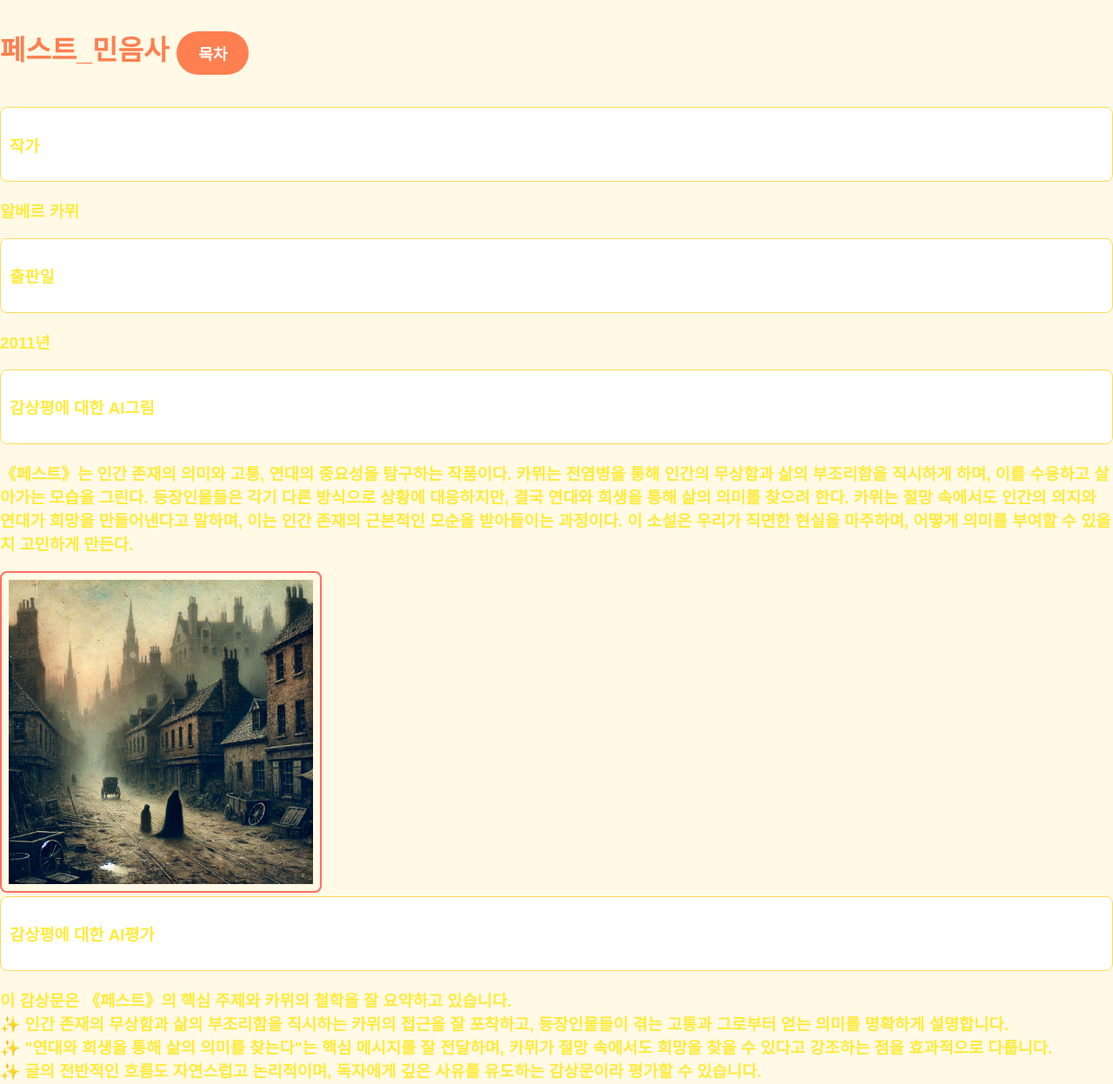
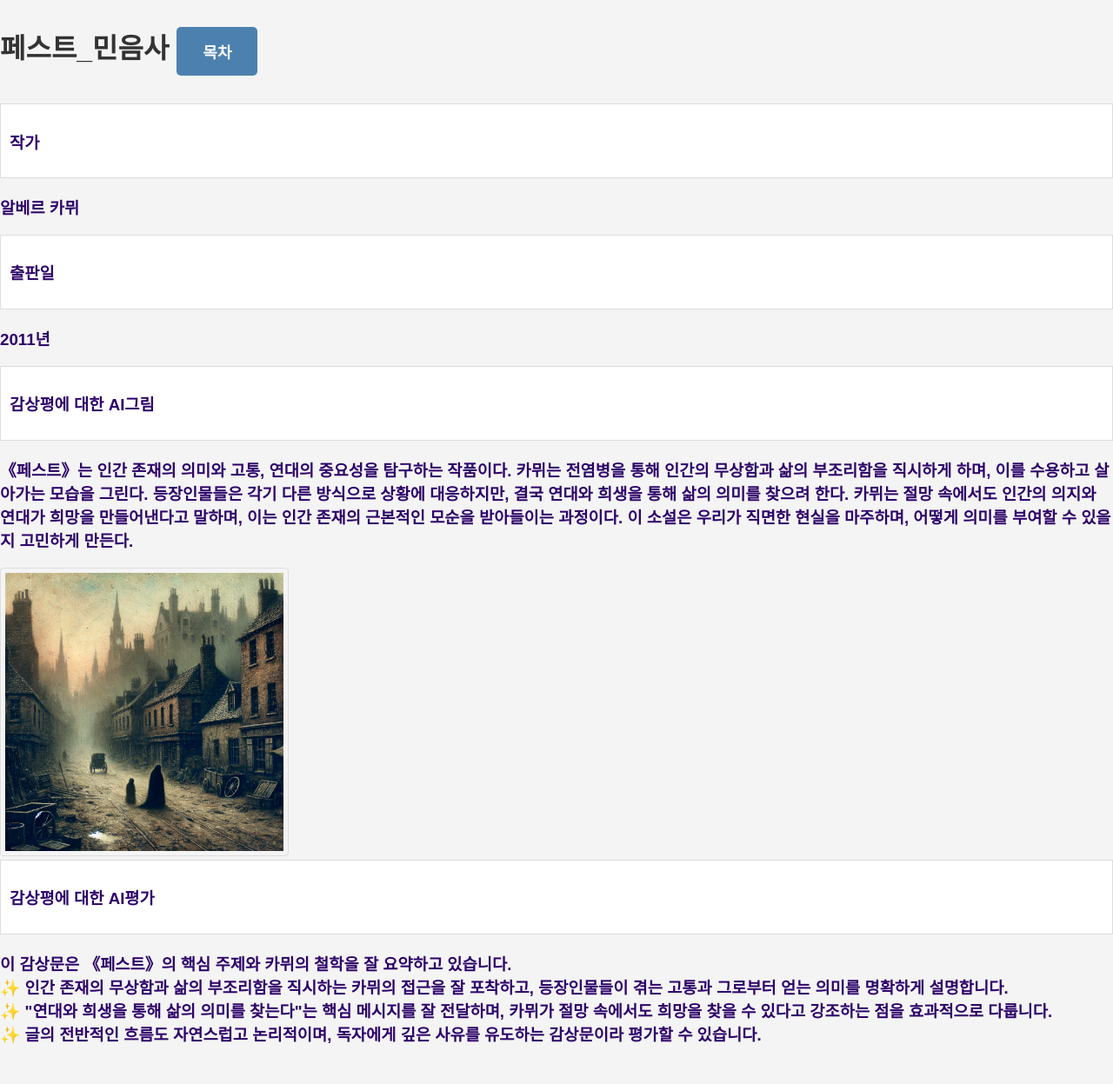
Before and after one commit to thisisme123456789/ReadingLog, a plain HTML site: page plague.html in a window 1280 px wide. Shown: the whole page at 87% size. After the commit the page ends 1220 px from the top, so only its background shows below. Drawn offline with Linux system fonts and the light colour scheme.

Commit message:
Update styles.css

```diff
--- a/styles.css
+++ b/styles.css
@@ -1,42 +1,41 @@
 body {
-    font-family: 'Arial', sans-serif;
+    font-family: Arial, sans-serif;
     margin: 0;
     padding: 0;
-    background-color: #fff9e6; /* 부드러운 크림색 배경 */
-    color: #333;
+    background-color: #f4f4f4;
     text-align: center;
 }
 
 h1 {
-    color: #ff7f50; /* 상큼한 오렌지 색상 */
+    color: #333; /* 찐한 색으로 설정 */
     text-align: left;
 }
 
 h2 {
-    color: #ff6f61; /* 따뜻한 분홍색 */
+    color: #07289f; /* 더 짙은 파란색으로 설정 */
     text-align: left;
 }
 
 h3 {
-    color: #ffeb3b; /* 밝은 노란색 */
+    color: #2d0369; /* 좀 더 짙은 보라색으로 설정 */
     text-align: left;
 }
 
 p {
     font-size: 16px;
-    color: #555; /* 조금 더 밝고 가벼운 색상 */
-    line-height: 1.6;
-    margin: 15px;
+    color: #555; /* 좀 더 진한 회색 */
+    line-height: 1.5;
+    margin: 10px;
     text-align: left;
 }
 
 a {
-    color: #ff6f61; /* 링크를 분홍색으로 */
+    color: #333; /* 진한 색으로 설정 */
     text-decoration: none;
 }
 
 a:hover {
-    color: #ff4081; /* 마우스 오버 시 더 강렬한 핑크색 */
+    color: #07289f; /* 마우스 오버 시 진한 파란색 */
 }
 
 ul {
@@ -46,42 +45,40 @@ ul {
 }
 
 li {
-    background-color: #fff; /* 흰색 배경 */
-    margin-bottom: 10px;
+    background-color: #fff;
+    margin-bottom: 5px;
     padding: 10px;
-    border-radius: 8px;
-    border: 1px solid #ffdb58; /* 노란색 테두리 */
+    border: 1px solid #ddd;
+    text-align: left;
 }
 
 img {
-    border: 2px solid #ff6f61; /* 이미지 테두리도 분홍색으로 */
-    border-radius: 8px;
-    padding: 8px;
-    width: 100%;
-    max-width: 350px;
+    border: 1px solid #ddd;
+    border-radius: 4px;
+    padding: 5px;
+    width: 320px;
 }
 
 div {
     margin: 20px;
     padding: 20px;
-    background-color: #fce4ec; /* 부드러운 핑크색 배경 */
-    border-radius: 10px;
-    border: 1px solid #ff6f61; /* 핑크색 테두리 */
+    background-color: yellow;
+    border: 1px solid #ddd;
+    text-align: center;
 }
 
 .button {
     display: inline-block;
-    padding: 12px 25px;
-    margin: 15px 0;
-    background-color: #ff7f50; /* 상큼한 오렌지색 버튼 */
+    padding: 15px 30px; /* 버튼 크기 확대 */
+    margin: 10px 0;
+    background-color: #4c81af;
     color: white;
     text-align: center;
     text-decoration: none;
-    border-radius: 30px;
-    font-size: 18px;
-    transition: background-color 0.3s ease;
+    border-radius: 5px;
+    font-size: 18px; /* 버튼 텍스트 크기 확대 */
 }
 
 .button:hover {
-    background-color: #ff4081; /* 버튼을 강렬한 핑크로 */
+    background-color: #eeee08;
 }
```
